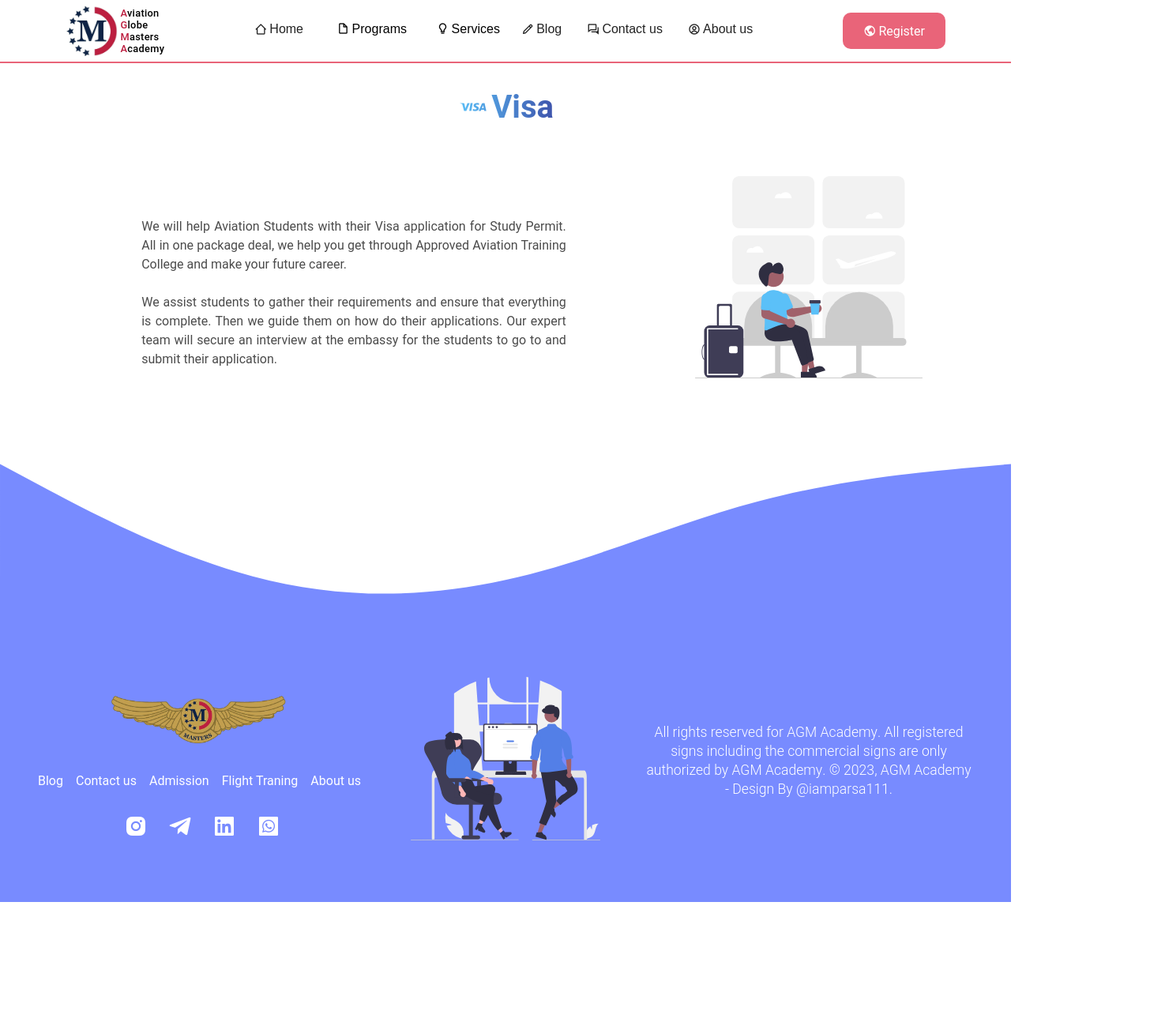
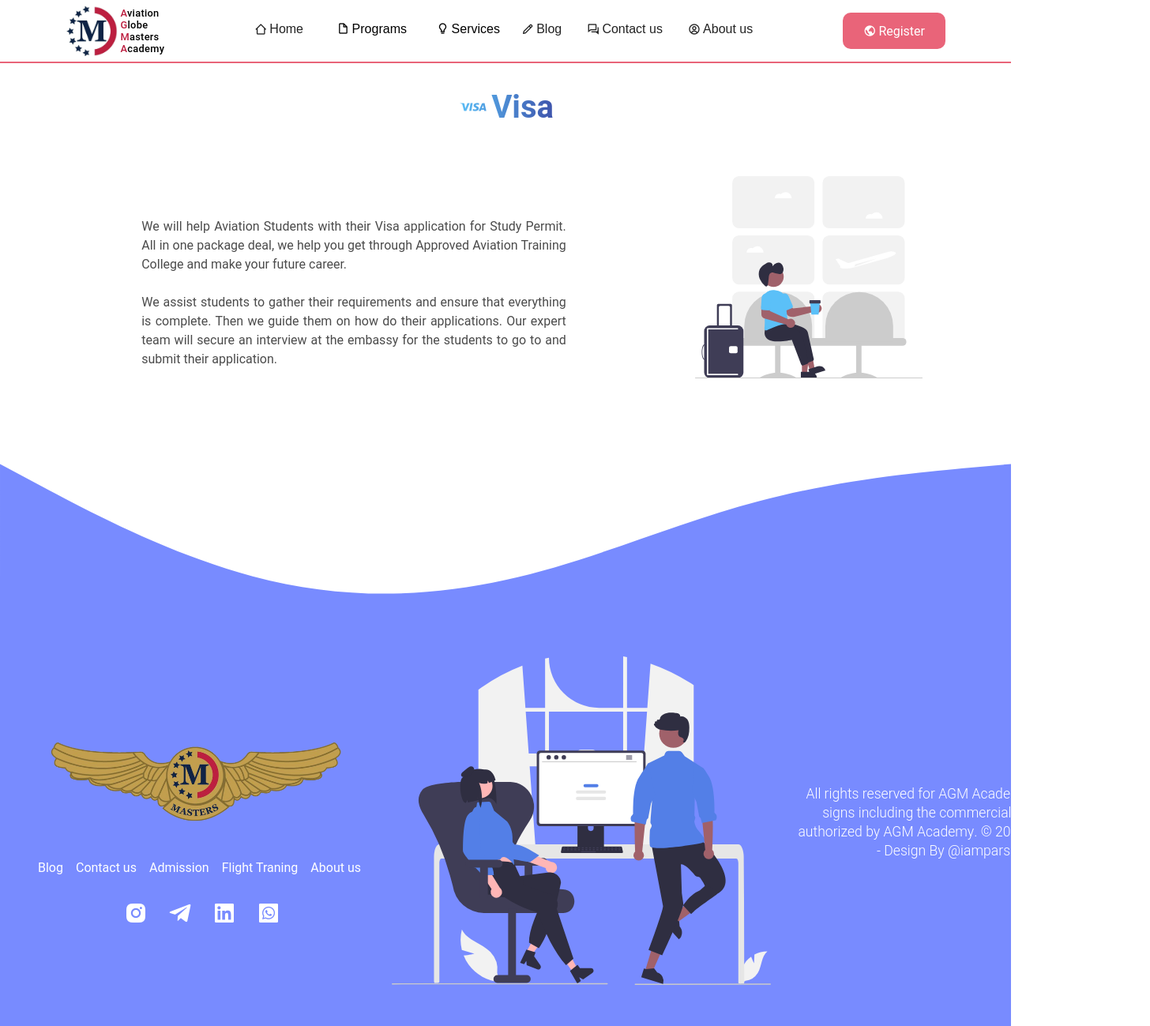
Before and after one commit to hiteshmishra708/flyhigh-academy-thane, a plain HTML site: page pages/Visa/visa.html in a window 1280 px wide. Shown: the whole page at 79% size, 1456 px wide, since content can reach past the window. Before the commit the page ends 1142 px from the top, so only its background shows below. Drawn offline with nearby package versions, Linux system fonts and the light colour scheme; files that its build step writes are made by us from their sources.

Commit message:
Update style.css

```diff
--- a/style.css
+++ b/style.css
@@ -456,7 +456,7 @@ li {
 }
 
 .footer-logo {
-  width: 60%;
+  width: 100%;
   margin-bottom: 1rem;
 }
 
@@ -488,7 +488,7 @@ li {
 }
 
 .footer-img {
-  width: 15rem;
+  width: 30rem;
 }
 
 .f1,
```
